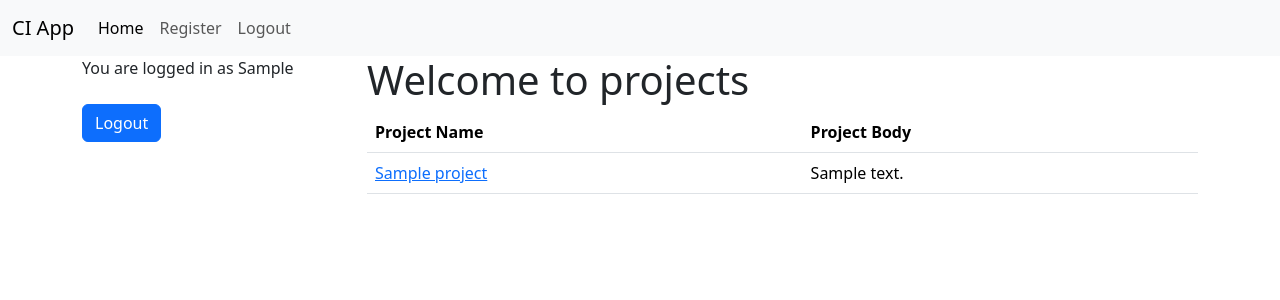
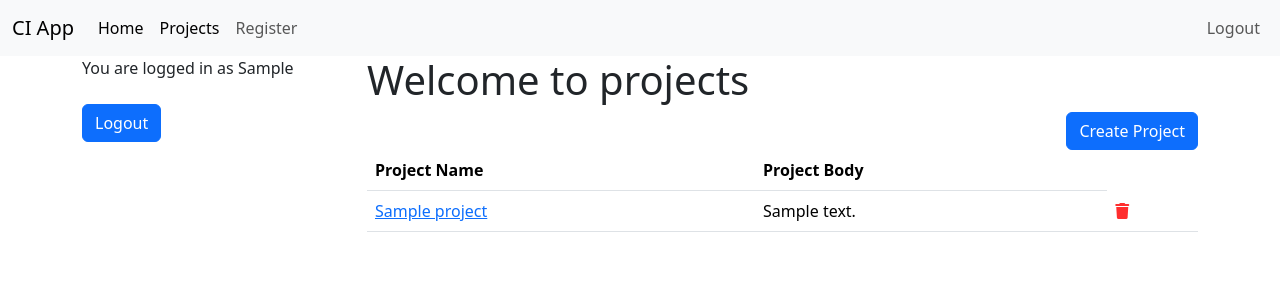
Before and after one commit to Sougata2/loginProject, a CodeIgniter app: page /database/index.php/projects in a window 1280 px wide. Shown: the top 300 px of the page. Run offline with CodeIgniter, Linux system fonts and the light colour scheme; the visitor is signed in with stand-in values (Sample User, id 1); tables that the repository leaves empty or names only in its code hold one stand-in row (values such as "Sample post").

Commit message:
add projects MVC added tasks MVC and users MVC

```diff
--- a/application/config/autoload.php
+++ b/application/config/autoload.php
@@ -132,4 +132,4 @@ $autoload['language'] = array();
 |
 |	$autoload['model'] = array('first_model' => 'first');
 */
-$autoload['model'] = array('user_model', 'projects_model');
+$autoload['model'] = array('user_model', 'projects_model', 'task_model');
--- a/application/controllers/Home.php
+++ b/application/controllers/Home.php
@@ -4,6 +4,11 @@ class Home extends CI_Controller
     public function index()
     {
         // date_default_timezone_set('asia/kolkata');
+
+        if ($this->session->userdata('logged_in')) {
+            $user_id = $this->session->userdata('user')->id;
+            $data['projects'] = $this->projects_model->get_all_projects_by_id($user_id);
+        }
         $data["main_view"] = "home_view";
         $this->load->view("layouts/main", $data);
     }
--- a/application/controllers/projects.php
+++ b/application/controllers/projects.php
@@ -17,8 +17,66 @@ class Projects extends CI_Controller
         $this->load->view('layouts/main', $data);
     }
 
-    public function display(){
+    public function display($project_id)
+    {
+        $data['completed_tasks'] = $this->projects_model->get_project_tasks($project_id, true);
+        $data['project_data'] = $this->projects_model->get_project($project_id);
         $data['main_view'] = 'projects/display';
         $this->load->view('layouts/main', $data);
     }
+
+    public function create()
+    {
+        $this->form_validation->set_rules('project_name', 'Project Name', 'trim|required');
+        $this->form_validation->set_rules('project_body', 'Project Description', 'trim|required');
+        if (!$this->form_validation->run()) {
+            $data['main_view'] = 'projects/create_project';
+            $this->load->view('layouts/main', $data);
+        } else {
+            $data = array(
+                'project_user_id' => $this->session->userdata('user')->id,
+                'project_name' => $this->input->post('project_name'),
+                'project_body' => $this->input->post('project_body'),
+
+            );
+
+            if ($this->projects_model->create_project($data)) {
+                $this->session->set_flashdata('project_created', 'Your Project ['.$data['project_name'].'] has been created');
+                redirect('projects/index');
+            }
+        }
+    }
+
+    public function edit($project_id)
+    {
+
+        $this->form_validation->set_rules('project_name', 'Project Name', 'trim|required');
+        $this->form_validation->set_rules('project_body', 'Project Description', 'trim|required');
+        if (!$this->form_validation->run()) {
+            $data['main_view'] = 'projects/edit_project';
+            $data['project_data'] = $this->projects_model->get_projects_info($project_id);
+            $this->load->view('layouts/main', $data);
+        } else {
+            $data = array(
+                'project_user_id' => $this->session->userdata('user')->id,
+                'project_name' => $this->input->post('project_name'),
+                'project_body' => $this->input->post('project_body'),
+            );
+
+            if ($this->projects_model->edit_project($project_id, $data)) {
+                $this->session->set_flashdata('project_updated', 'Your Project has been Updated');
+            } else {
+                $this->session->set_flashdata('project_not_updated', "couldn't update your project");
+            }
+            redirect('projects/index');
+        }
+    }
+
+    public function delete($project_id)
+    {
+        $delete_data = $this->projects_model->get_projects_info($project_id);
+        $this->projects_model->delete_project($project_id);
+        $this->session->set_flashdata('project_deleted', 'Your project [' . $delete_data->project_name . '] has been deleted');
+        redirect('projects/index');
+    }
 }
--- a/application/controllers/users.php
+++ b/application/controllers/users.php
@@ -39,12 +39,12 @@ class Users extends CI_Controller
         $username = $this->input->post('username');
         $password = $this->input->post('password');
 
-        $user_id = $this->user_model->login_user($username, $password);
+        $user = $this->user_model->login_user($username, $password);
 
-        if ($user_id) {
+        if ($user) {
             // Setting user data into a session.
             $user_data = [
-                'user_id' => $user_id,
+                'user' => $user,
                 'username' => $username,
                 'logged_in' => true
             ];
--- a/application/models/projects_model.php
+++ b/application/models/projects_model.php
@@ -6,4 +6,70 @@ class Projects_model extends CI_Model
         $query = $this->db->get('projects');
         return $query->result();
     }
+
+    public function get_project($id)
+    {
+        $this->db->where('id', $id);
+        $query = $this->db->get("projects");
+        return $query->row();
+    }
+
+    public function create_project($data)
+    {
+        $insert_query = $this->db->insert('projects', $data);
+        return $insert_query;
+    }
+
+    public function edit_project($project_id, $data)
+    {
+        $this->db->where('id', $project_id);
+        $this->db->update('projects', $data);
+        return true;
+    }
+
+    public function get_projects_info($project_id)
+    {
+        $this->db->where('id', $project_id);
+        $result = $this->db->get('projects');
+        return $result->row();
+    }
+
+    public function delete_project($project_id)
+    {
+        $this->db->where('id', $project_id);
+        $this->db->delete('projects');
+    }
+
+    public function get_all_projects_by_id($user_id)
+    {
+        $this->db->where('project_user_id', $user_id);
+        $query = $this->db->get('projects');
+        return $query->result();
+    }
+
+    public function get_project_tasks($project_id, $active = true)
+    {
+        $this->db->select('
+            tasks.task_name,
+            tasks.task_body,
+            tasks.id as task_id,
+            projects.project_name,
+            projects.project_body
+        ');
+        $this->db->from('tasks');
+        $this->db->join('projects', 'projects.id = tasks.project_id');
+        $this->db->where('tasks.project_id', $project_id);
+
+        if ($active) {
+            $this->db->where('tasks.status', 0);
+        } else {
+            $this->db->where('tasks.status', 1);
+        }
+        $query = $this->db->get('projects');
+
+        if ($query->num_rows() < 1) {
+            return FALSE;
+        }
+        return $query->result();
+    }
 }
--- /dev/null
+++ b/application/models/task_model.php
@@ -0,0 +1,26 @@
+<?php
+
+class Task_model extends CI_Model
+{
+    public function get_task($task_id)
+    {
+        $this->db->where('id', $task_id);
+        $query = $this->db->get('tasks');
+        return $query->row();
+    }
+
+    public function create_task($data)
+    {
+        $this->db->insert('tasks', $data);
+        return $this->db->insert_id();
+    }
+
+    public function edit_task($task_id, $data)
+    {
+        $this->db->where('id', $task_id);
+        $this->db->update('tasks', $data);
+        return $task_id;
+    }
+
+
+}
--- a/application/views/layouts/main.php
+++ b/application/views/layouts/main.php
@@ -7,6 +7,7 @@
     <title>Bootstrap demo</title>
     <link href="https://cdn.jsdelivr.net/npm/bootstrap@5.3.2/dist/css/bootstrap.min.css" rel="stylesheet" integrity="sha384-T3c6CoIi6uLrA9TneNEoa7RxnatzjcDSCmG1MXxSR1GAsXEV/Dwwykc2MPK8M2HN" crossorigin="anonymous">
     <script src="https://ajax.googleapis.com/ajax/libs/jquery/3.7.1/jquery.min.js"></script>
+    <link rel="stylesheet" href="https://cdnjs.cloudflare.com/ajax/libs/font-awesome/6.4.2/css/all.min.css" integrity="sha512-z3gLpd7yknf1YoNbCzqRKc4qyor8gaKU1qmn+CShxbuBusANI9QpRohGBreCFkKxLhei6S9CQXFEbbKuqLg0DA==" crossorigin="anonymous" referrerpolicy="no-referrer" />
 </head>
 
 <body>
@@ -20,6 +21,9 @@
                 <ul class="navbar-nav me-auto mb-2 mb-lg-0">
                     <li class="nav-item">
                         <a class="nav-link active" aria-current="page" href="<?= base_url() ?>index.php/home">Home</a>
+                    </li>
+                    <li class="nav-item">
+                        <a class="nav-link active" aria-current="page" href="<?= base_url() ?>index.php/projects">Projects</a>
                     </li>
                     <li class="nav-item">
                         <a class="nav-link" href="<?= base_url() ?>index.php/users/register">Register</a>
@@ -40,9 +44,13 @@
                     <!-- <li class="nav-item">
                         <a class="nav-link disabled" aria-disabled="true">Disabled</a>
                     </li> -->
-                    <li class="nav-item">
-                        <a class="nav-link" aria-disabled="true" href="<?= base_url() ?>index.php/users/logout">Logout</a>
-                    </li>
+                </ul>
+                <ul class="navbar-nav ms-auto mb-2 mb-lg-0">
+                    <?php if ($this->session->userdata('logged_in')) : ?>
+                        <li class="nav-item">
+                            <a class="nav-link" aria-disabled="true" href="<?= base_url() ?>index.php/users/logout">Logout</a>
+                        </li>
+                    <?php endif ?>
                 </ul>
                 <!-- <form class="d-flex" role="search">
                     <input class="form-control me-2" type="search" placeholder="Search" aria-label="Search">
--- a/application/views/projects/index.php
+++ b/application/views/projects/index.php
@@ -1,4 +1,26 @@
+<?php if ($this->session->flashdata('project_updated')) : ?>
+    <div class="alert alert-success alert-dismissible fade show" role="alert">
+        <strong>Great</strong> <?= $this->session->flashdata('project_updated') ?>.
+        <button type="button" class="btn-close" data-bs-dismiss="alert" aria-label="Close"></button>
+    </div>
+<?php elseif ($this->session->flashdata('project_not_updated')) : ?>
+    <div class="alert alert-danger alert-dismissible fade show" role="alert">
+        <strong>Opps</strong> <?= $this->session->flashdata('project_not_updated') ?>.
+        <button type="button" class="btn-close" data-bs-dismiss="alert" aria-label="Close"></button>
+    </div>
+<?php elseif ($this->session->flashdata('project_deleted')) : ?>
+    <div class="alert alert-warning alert-dismissible fade show" role="alert">
+        <strong>Warning</strong> <?= $this->session->flashdata('project_deleted') ?>.
+        <button type="button" class="btn-close" data-bs-dismiss="alert" aria-label="Close"></button>
+    </div>
+<?php elseif ($this->session->flashdata('project_created')) : ?>
+    <div class="alert alert-success alert-dismissible fade show" role="alert">
+        <strong>Warning</strong> <?= $this->session->flashdata('project_created') ?>.
+        <button type="button" class="btn-close" data-bs-dismiss="alert" aria-label="Close"></button>
+    </div>
+<?php endif; ?>
 <h1>Welcome to projects</h1>
+<a href="<?= base_url() ?>index.php/projects/create" class="btn btn-primary" style="float: right;">Create Project</a>
 <table class="table table-hover">
     <thead>
         <tr>
@@ -10,13 +32,16 @@
         <?php foreach ($projects as $project) : ?>
             <tr>
                 <td>
-                    <a href="<?= base_url() ?>index.php/projects/display">
+                    <a href="<?= base_url() ?>index.php/projects/display/<?= $project->id ?>">
                         <?= $project->project_name; ?>
                     </a>
                 </td>
                 <td>
                     <?= $project->project_body; ?>
                 </td>
+                <td>
+                    <a href="<?= base_url() ?>index.php/projects/delete/<?= $project->id ?>" ><i class="fa-solid fa-trash" style="color: #ff2e2e;"></i></a>
+                </td>
             </tr>
         <?php endforeach; ?>
     </tbody>
```
Also changed, not shown: application/controllers/tasks.php (added, +54 -0 lines), application/views/home_view.php (+29 -1 lines), application/views/projects/create_project.php (added, +35 -0 lines), application/views/projects/display.php (+23 -1 lines), application/views/projects/edit_project.php (added, +37 -0 lines), application/views/tasks/create_task.php (added, +44 -0 lines), application/views/tasks/display.php (added, +33 -0 lines), application/views/tasks/edit_task.php (added, +47 -0 lines).
